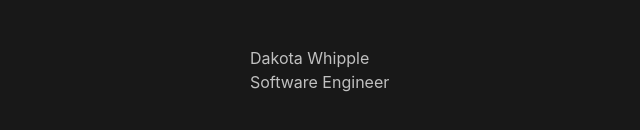
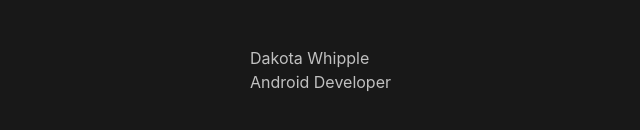
Before and after one commit to DakotaWhipple/DakotaWhipple.github.io, a plain HTML site: page index.html in a window 1280 px wide. Shown: the part 274-404 px from the top of the page, 70-710 px from the left. Drawn offline with nearby package versions, Linux system fonts and the light colour scheme.

Commit message:
Update index.html

```diff
--- a/index.html
+++ b/index.html
@@ -11,7 +11,7 @@
 <body>
   <header>
     <h1 class="name">Dakota Whipple</h1>
-    <h2 class="profession">Software Engineer</h2>
+    <h2 class="profession">Android Developer</h2>
   </header>
 </body>
 </html>
```
